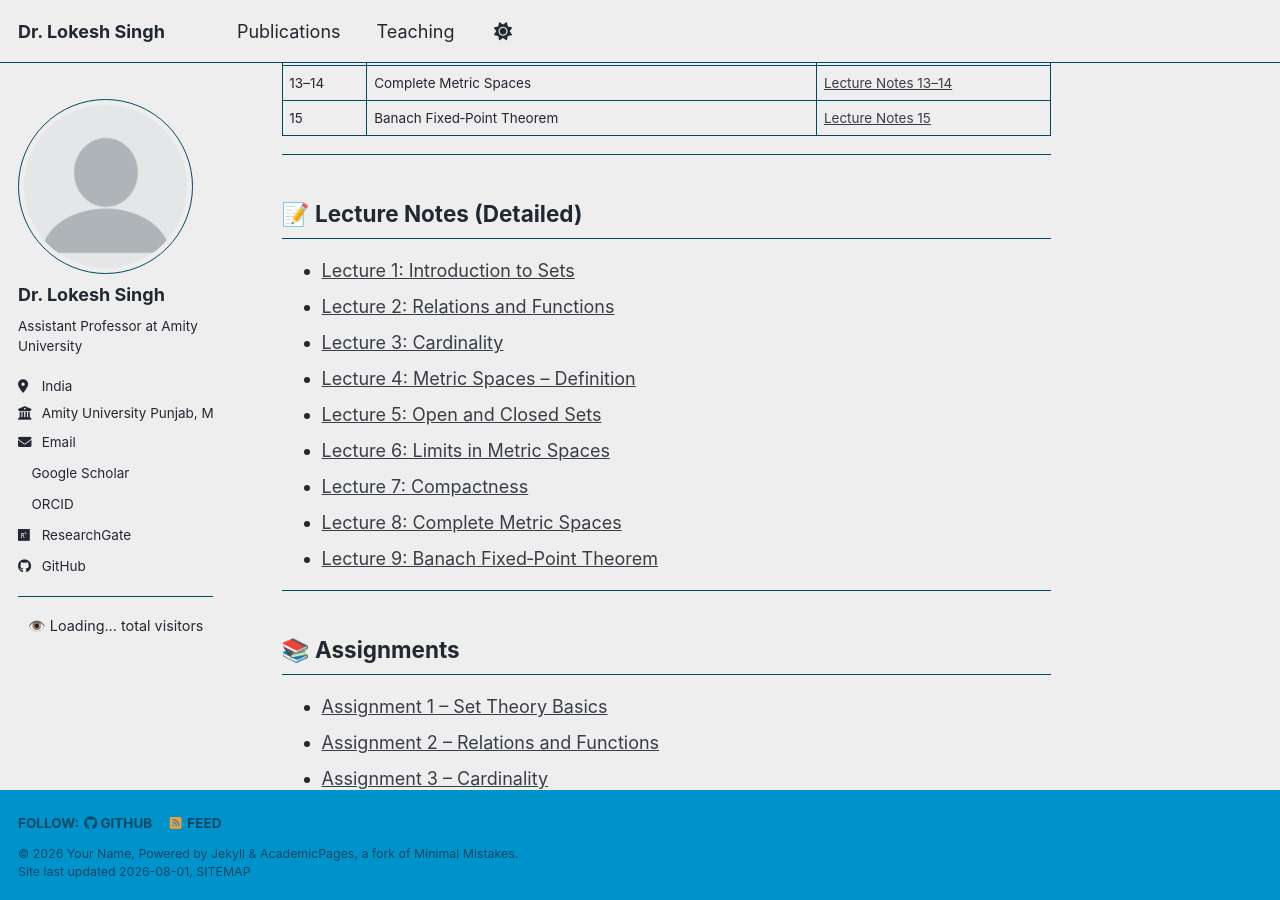
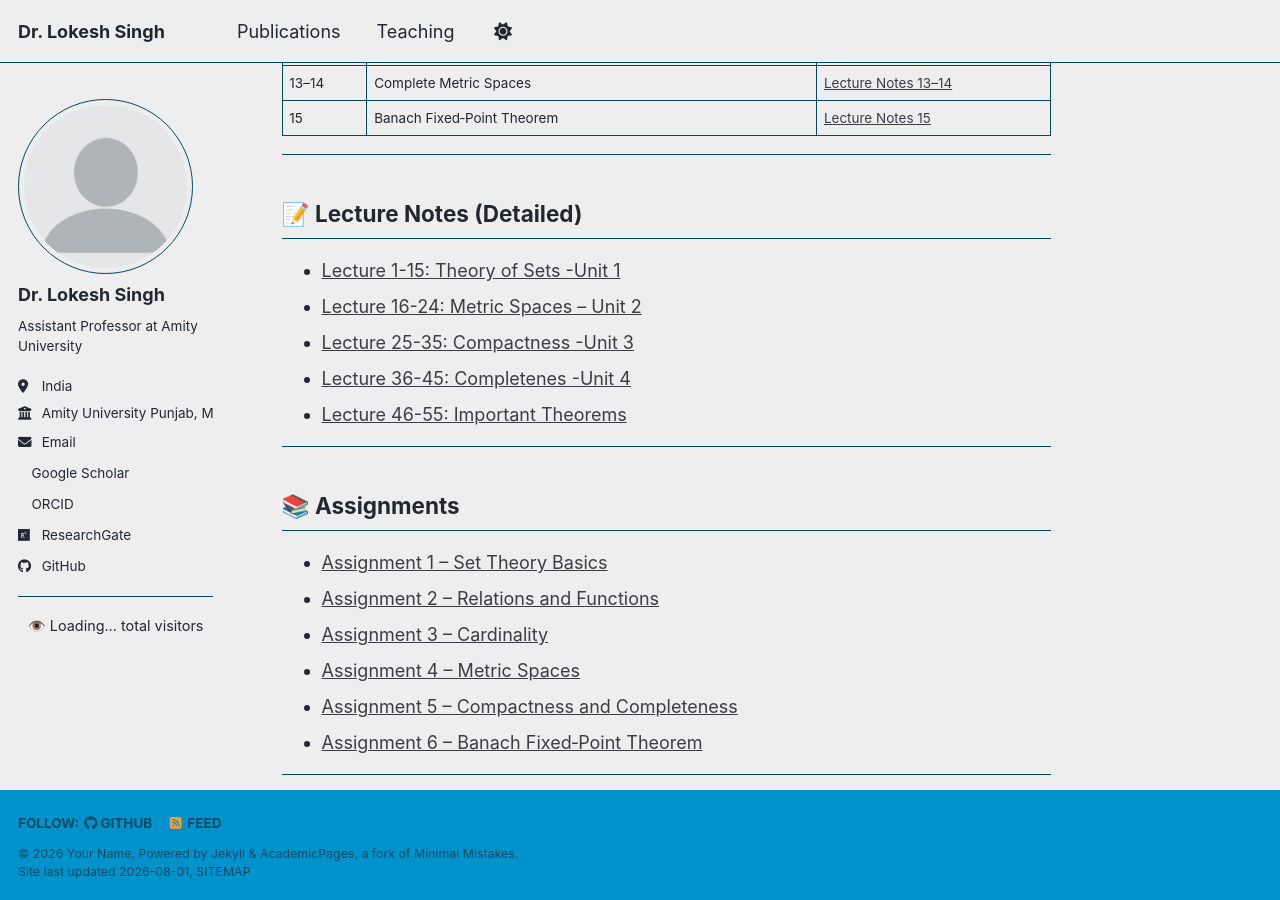
Before and after one commit to lokeshmath/lokeshmath.github.io, a Jekyll site: the page built from _pages/courses/MAT304.md, in a window 1280 px wide and 900 px high, scrolled down 1022 px. Built offline with Jekyll 4.4.1, drawn with Linux system fonts in a browser that asks for light colours; a style sheet for code colours, icons or effects is not loaded.

Commit message:
Update MAT304.md

```diff
--- a/_pages/courses/MAT304.md
+++ b/_pages/courses/MAT304.md
@@ -44,15 +44,11 @@ A rigorous treatment of set theory, logic, and metric spaces, forming the backbo
 
 ## 📝 Lecture Notes (Detailed)
 
-- [Lecture 1: Introduction to Sets](/files/courses/MAT304/unit1.pdf)
-- [Lecture 2: Relations and Functions](/files/courses/MAT304/unit1.pdf)
-- [Lecture 3: Cardinality](/files/courses/MAT304/lecture3.pdf)
-- [Lecture 4: Metric Spaces – Definition](/files/courses/MAT304/lecture4.pdf)
-- [Lecture 5: Open and Closed Sets](/files/courses/MAT304/lecture5.pdf)
-- [Lecture 6: Limits in Metric Spaces](/files/courses/MAT304/lecture6.pdf)
-- [Lecture 7: Compactness](/files/courses/MAT304/lecture7.pdf)
-- [Lecture 8: Complete Metric Spaces](/files/courses/MAT304/lecture8.pdf)
-- [Lecture 9: Banach Fixed‑Point Theorem](/files/courses/MAT304/lecture9.pdf)
+- [Lecture 1-15: Theory of Sets -Unit 1](/files/courses/MAT304/unit1.pdf)
+- [Lecture 16-24: Metric Spaces – Unit 2](/files/courses/MAT304/unit2.pdf)
+- [Lecture 25-35: Compactness -Unit 3](/files/courses/MAT304/unit3.pdf)
+- [Lecture 36-45: Completenes -Unit 4](/files/courses/MAT304/unit4.pdf)
+- [Lecture 46-55: Important Theorems](/files/courses/MAT304/unit5.pdf)
 
 ---
 
```
